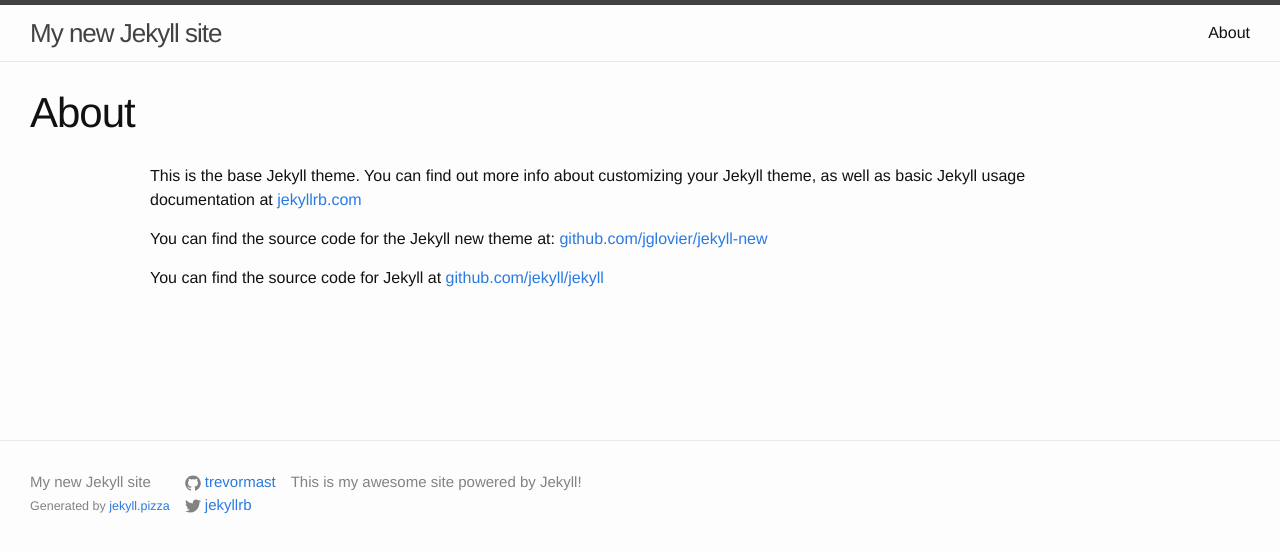
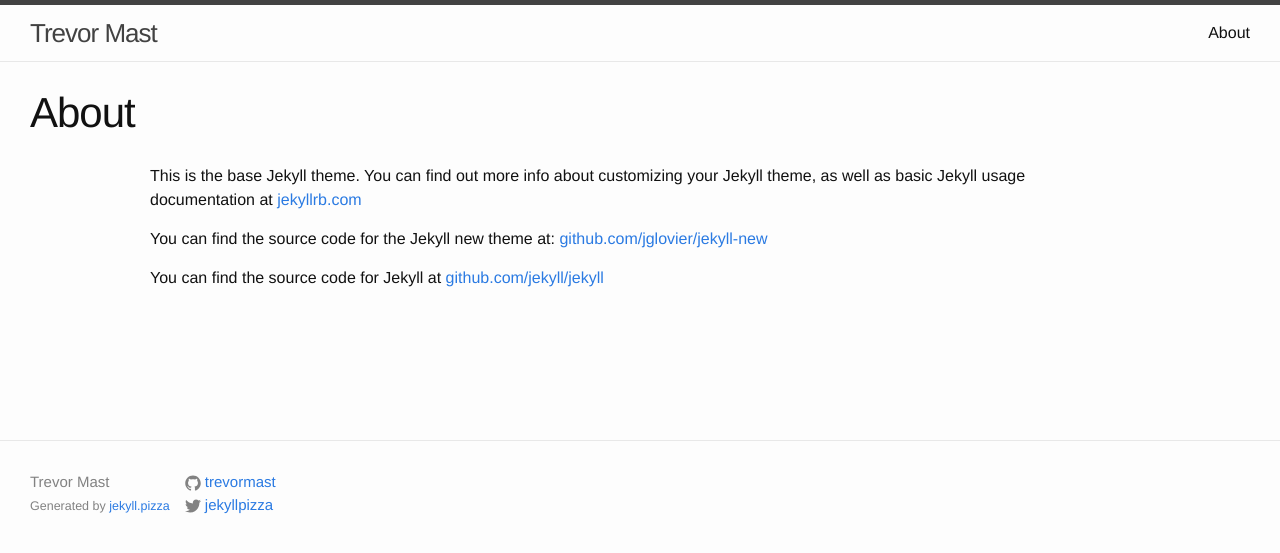
Before and after one commit to trevormast/blog, a Jekyll site: the page built from about/about.md, in a window 1280 px wide. Shown: the top 553 px of the page. Built offline with Jekyll 4.4.1, drawn with Linux system fonts in a browser that asks for light colours.

Commit message:
Updates config.yml

```diff
--- a/_config.yml
+++ b/_config.yml
@@ -1,9 +1,9 @@
-title: My new Jekyll site
-email: your-email@domain.com
-description: This is my awesome site powered by Jekyll!
+title: Trevor Mast
+email: trevormast@gmail.com
+description: ''
 baseurl: ''
 url: trevormast.github.io
-twitter_username: jekyllrb
+twitter_username: jekyllpizza
 github_username: trevormast
 markdown: kramdown
 theme: clean-jekyll
```
